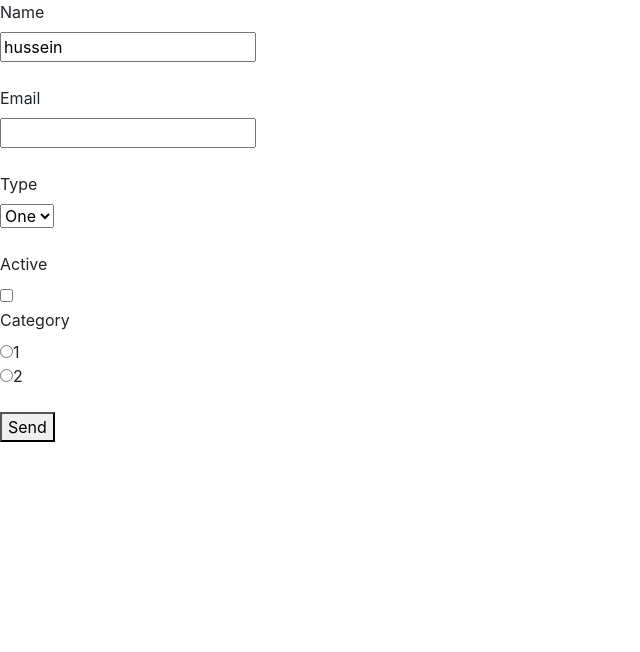
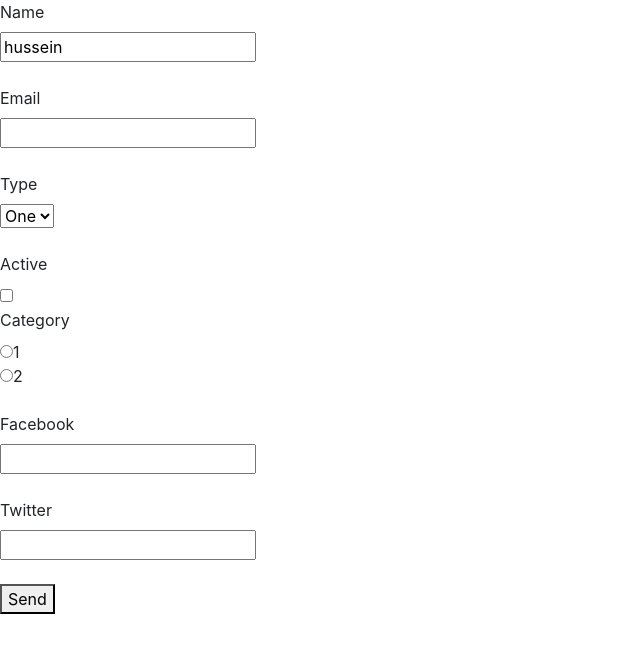
Before and after one commit to shokrshokr/react-step-by-step, a React (Create React App) app: page / in a window 1280 px wide. Shown: the top 652 px of the page, without its empty margins (0-640 px from the left). Built offline with nearby package versions, Linux system fonts and the light colour scheme.

Commit message:
022-part4

```diff
--- a/src/App.js
+++ b/src/App.js
@@ -34,6 +34,14 @@
         <Field name="category" type="radio" value="2" />2<br />
         <ErrorMessage name="category"/><br />
 
+        <label>Facebook</label><br />
+        <Field name="social.facebook" /><br />
+        <ErrorMessage name="social.facebook" /><br />
+
+        <label>Twitter</label><br />
+        <Field name="social.twitter" /><br />
+        <ErrorMessage name="social.twitter" /><br />
+
         <button type="submit">Send</button>
       </form>
     )
@@ -45,6 +53,10 @@
       email: Yup.string().required(),
       type: Yup.string().required(),
       category: Yup.string().required(),
+      social: Yup.object().shape({
+        facebook: Yup.string().required('facebook is a required field'),
+        twitter: Yup.string().required('twitter is a required field'),
+      })
     })
     return(
       schema
@@ -56,7 +68,17 @@
     return (
       <div className="App">
         <Formik
-          initialValues={{name: "hussein", email: "", type:"", active: false, category: ""}}
+          initialValues={{
+            name: "hussein",
+            email: "",
+            type:"",
+            active: false,
+            category: "",
+            social: {
+              facebook: "",
+              twitter: "",
+            }
+          }}
           onSubmit={this.onSubmit}
           render={this.form}
           validationSchema={this.Schema()}
```
